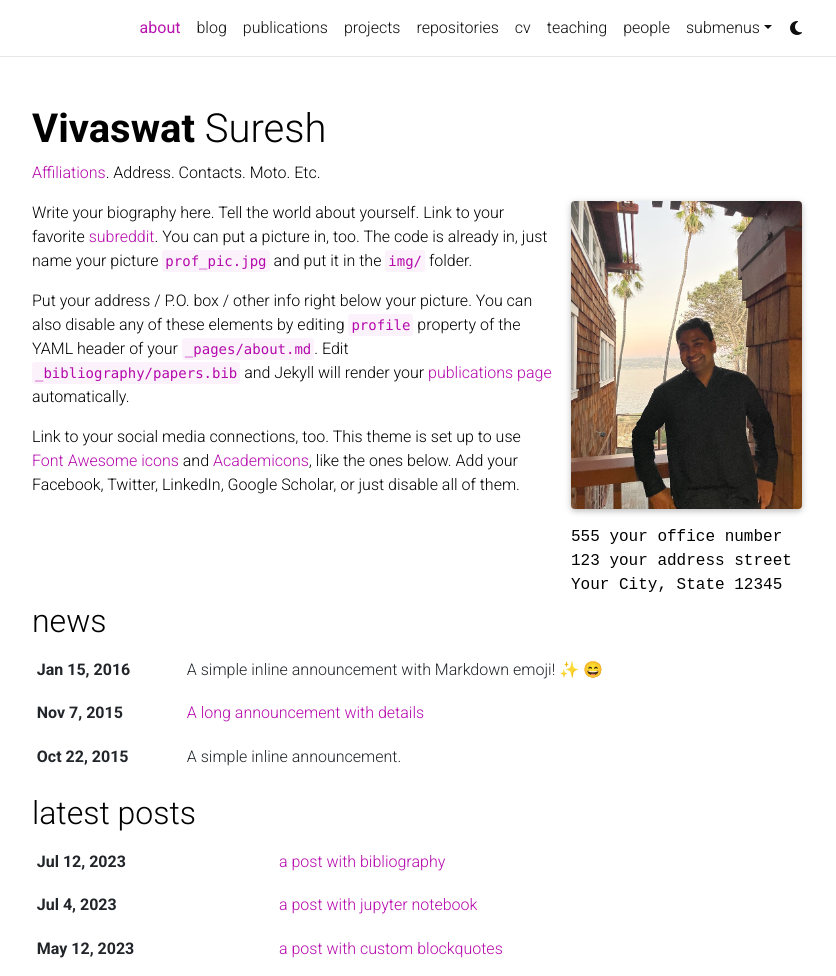
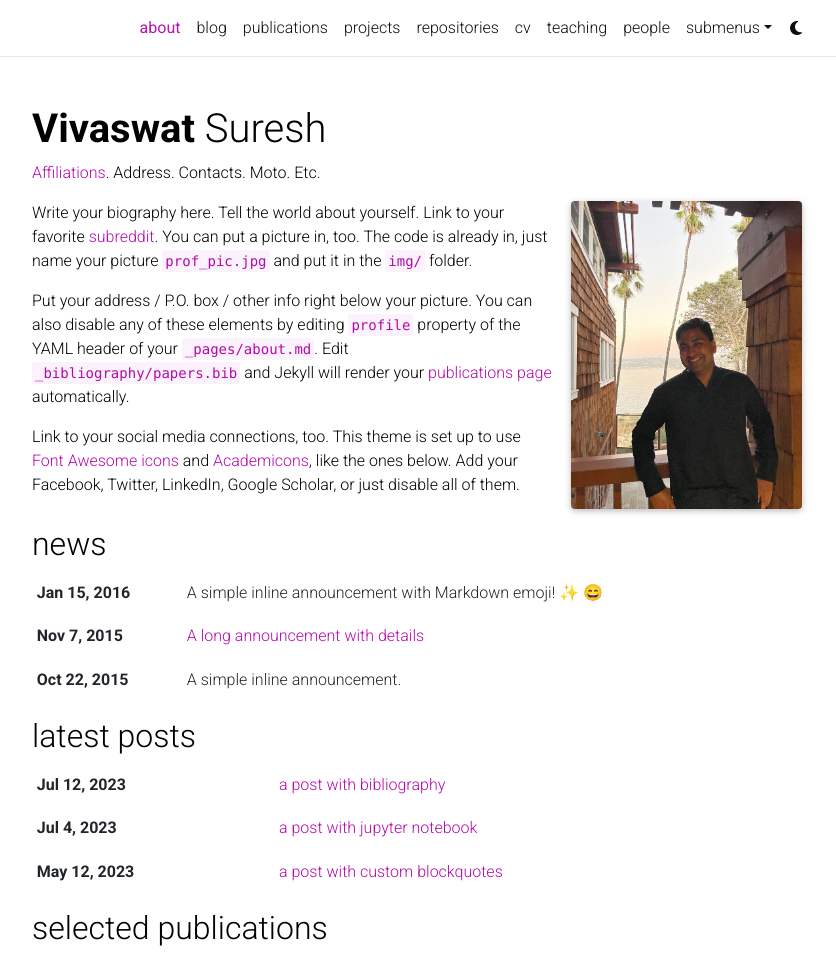
Before and after one commit to VivaSuresh/vivasuresh.github.io, a Jekyll site: the page built from _pages/about.md, in a window 1280 px wide and 1342 px high, cut to the strip 0-976 px from the top of the window. Shown: the whole strip, without its empty margins (223-1059 px from the left). Built offline with Jekyll 4.4.1, drawn with Linux system fonts in a browser that asks for light colours; full-size pictures stand in for the smaller copies a plugin makes; emoji names are drawn with the system emoji font; comment, search, counter and statistics services are not loaded; a style sheet for code colours, icons or effects is not loaded.

Commit message:
Config file changes

```diff
--- a/_pages/about.md
+++ b/_pages/about.md
@@ -9,9 +9,7 @@
   image: prof_pic.jpg
   image_circular: false # crops the image to make it circular
   more_info: >
-    <p>555 your office number</p>
-    <p>123 your address street</p>
-    <p>Your City, State 12345</p>
+
 
 news: true  # includes a list of news items
 latest_posts: true  # includes a list of the newest posts
```
